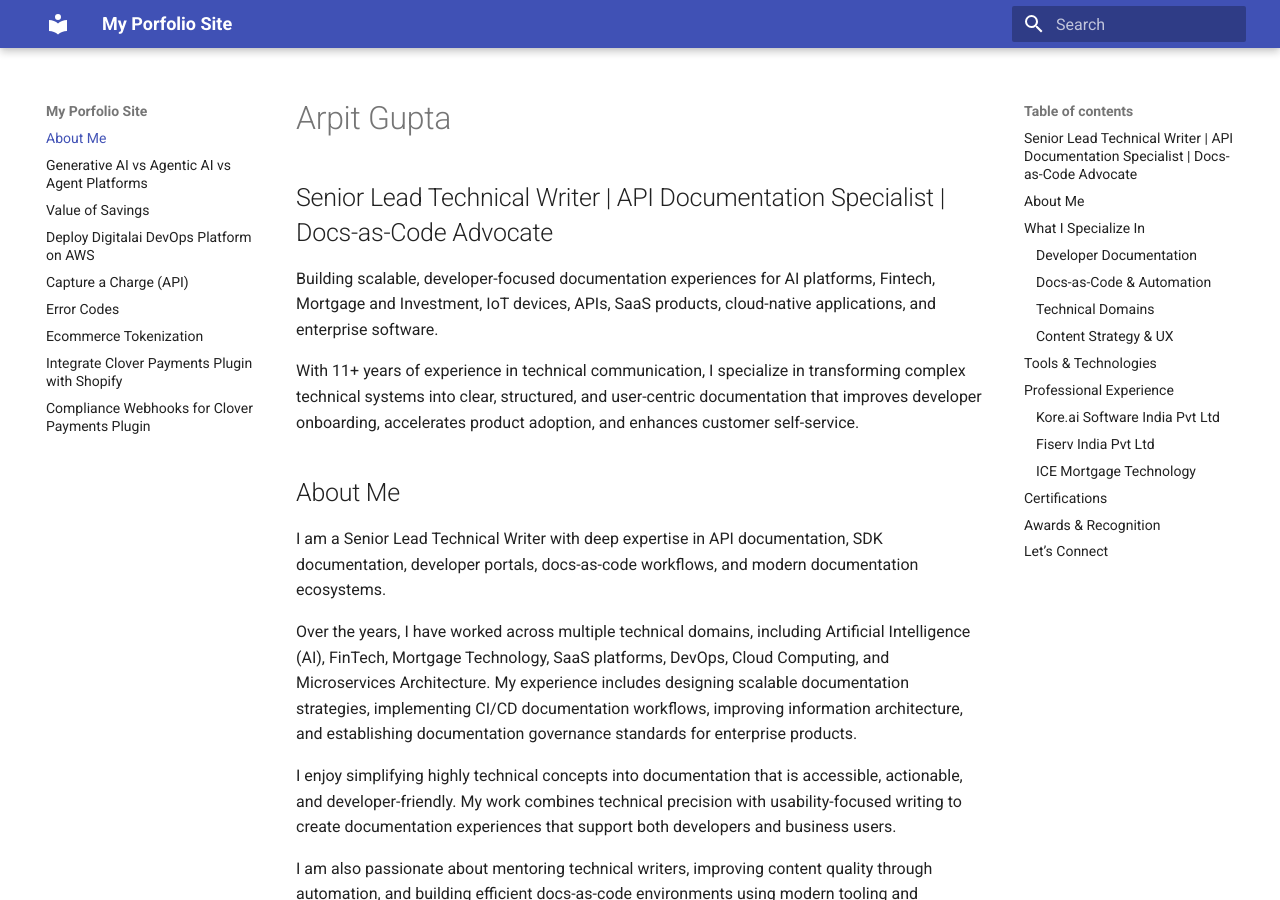
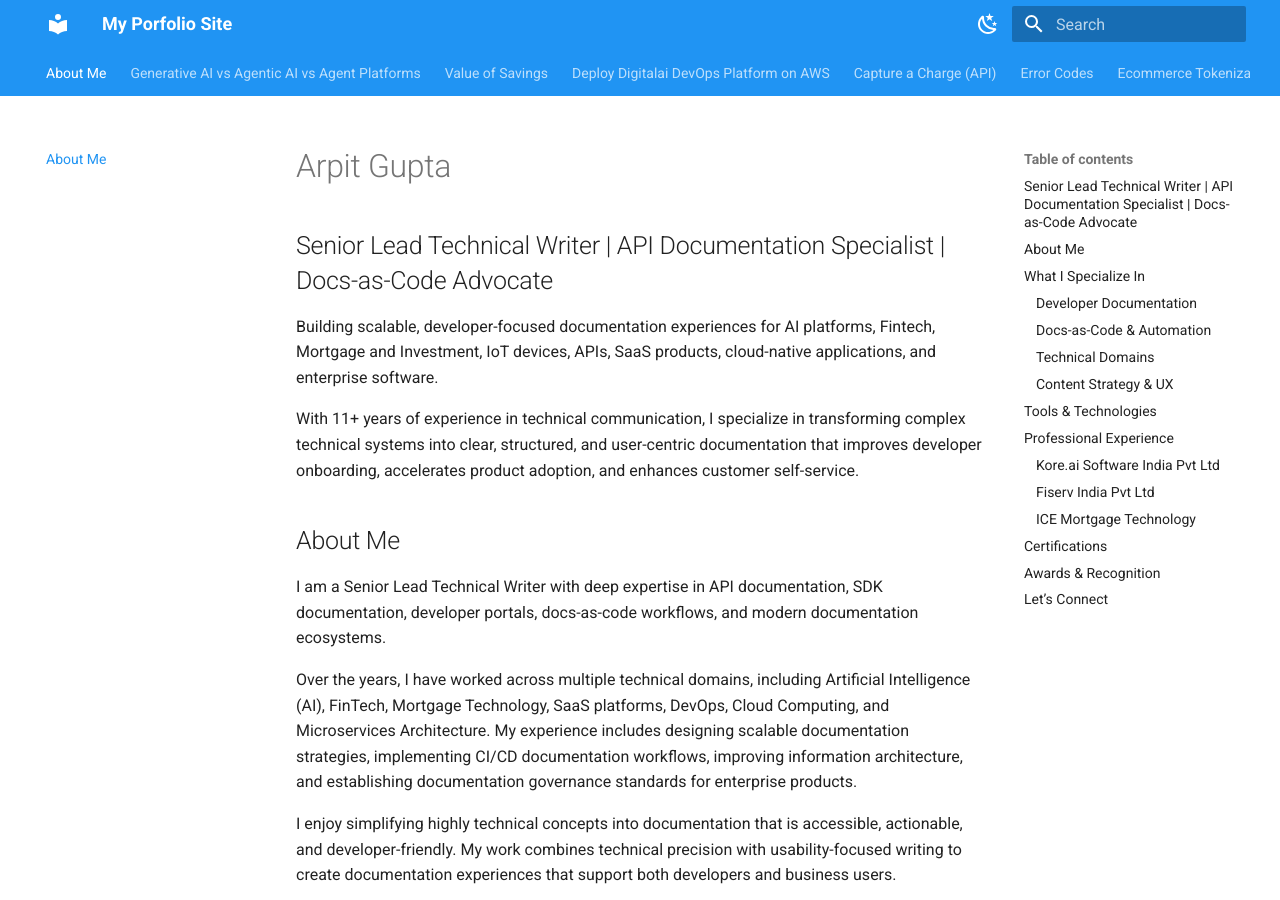
Before and after one commit to ArpitGuptaa/my-docs-site, an MkDocs documentation site: the page built from docs/index.md, in a window 1280 px wide and 900 px high. Built offline with MkDocs 1.6.1 and Material for MkDocs 9.7.7, drawn with Linux system fonts in a browser that asks for light colours.

Commit message:
Enhance theme with additional features and palette
Added new features and palette options to the theme configuration.

```diff
--- a/mkdocs.yml
+++ b/mkdocs.yml
@@ -2,6 +2,33 @@ site_name: My Porfolio Site
 
 theme:
   name: material
+
+  features:
+    - navigation.tabs
+    - navigation.sections
+    - navigation.expand
+    - navigation.top
+    - search.highlight
+    - search.share
+    - search.suggest
+    - content.code.copy
+    - toc.follow
+
+  palette:
+
+    - scheme: default
+      primary: blue
+      accent: blue
+      toggle:
+        icon: material/weather-night
+        name: Dark mode
+
+    - scheme: slate
+      primary: blue
+      accent: blue
+      toggle:
+        icon: material/weather-sunny
+        name: Light mode
 
 nav:
   - About Me: index.md
```
